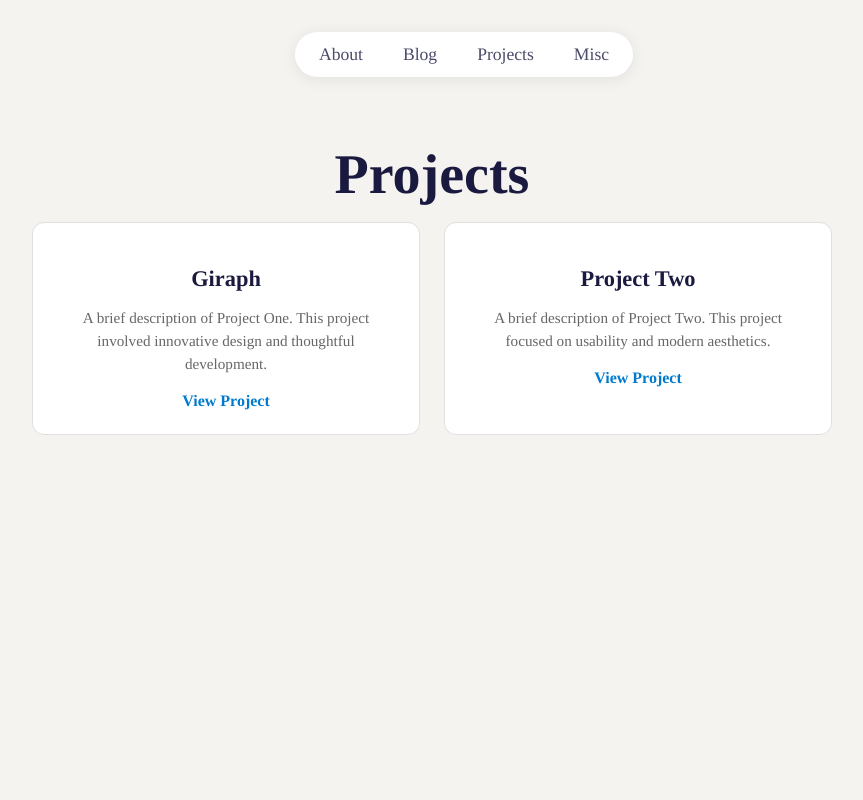
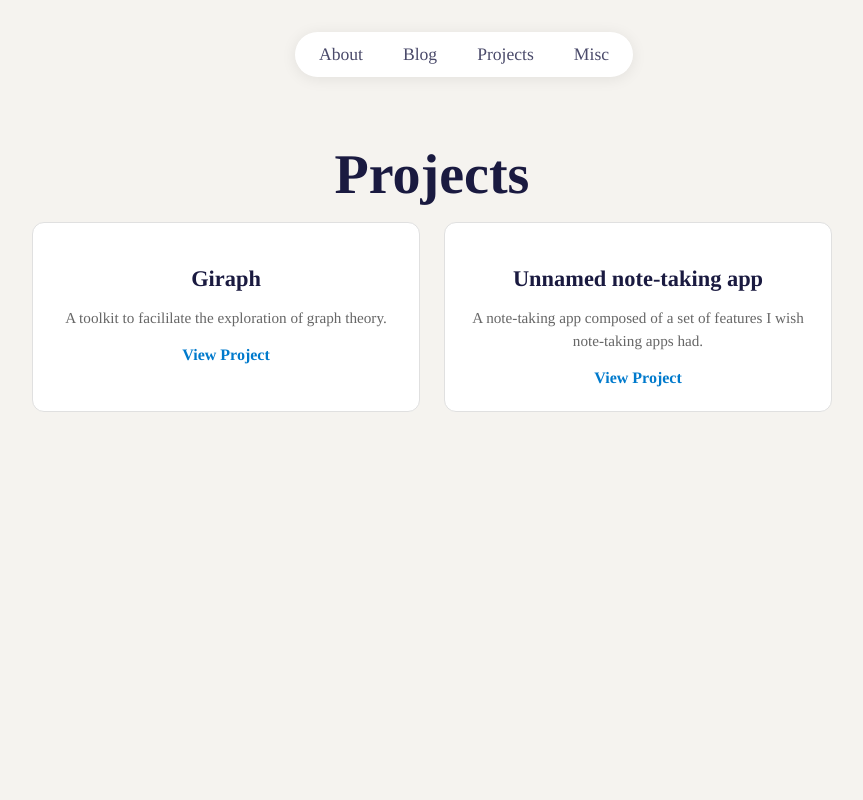
Before and after one commit to NelsinMB/my-blog, a Next.js app: page /projects in a window 1280 px wide. Shown: the top 800 px of the page, without its empty margins (208-1071 px from the left). Built offline with nearby package versions, Linux system fonts and the light colour scheme.

Commit message:
Updates the projects page

```diff
--- a/app/projects/page.js
+++ b/app/projects/page.js
@@ -4,13 +4,13 @@ const projects = [
   {
     id: 1,
     title: "Giraph",
-    description: "A brief description of Project One. This project involved innovative design and thoughtful development.",
+    description: "A toolkit to facililate the exploration of graph theory.",
     link: "#"
   },
   {
     id: 2,
-    title: "Project Two",
-    description: "A brief description of Project Two. This project focused on usability and modern aesthetics.",
+    title: "Unnamed note-taking app",
+    description: "A note-taking app composed of a set of features I wish note-taking apps had.",
     link: "#"
   },
 
```
